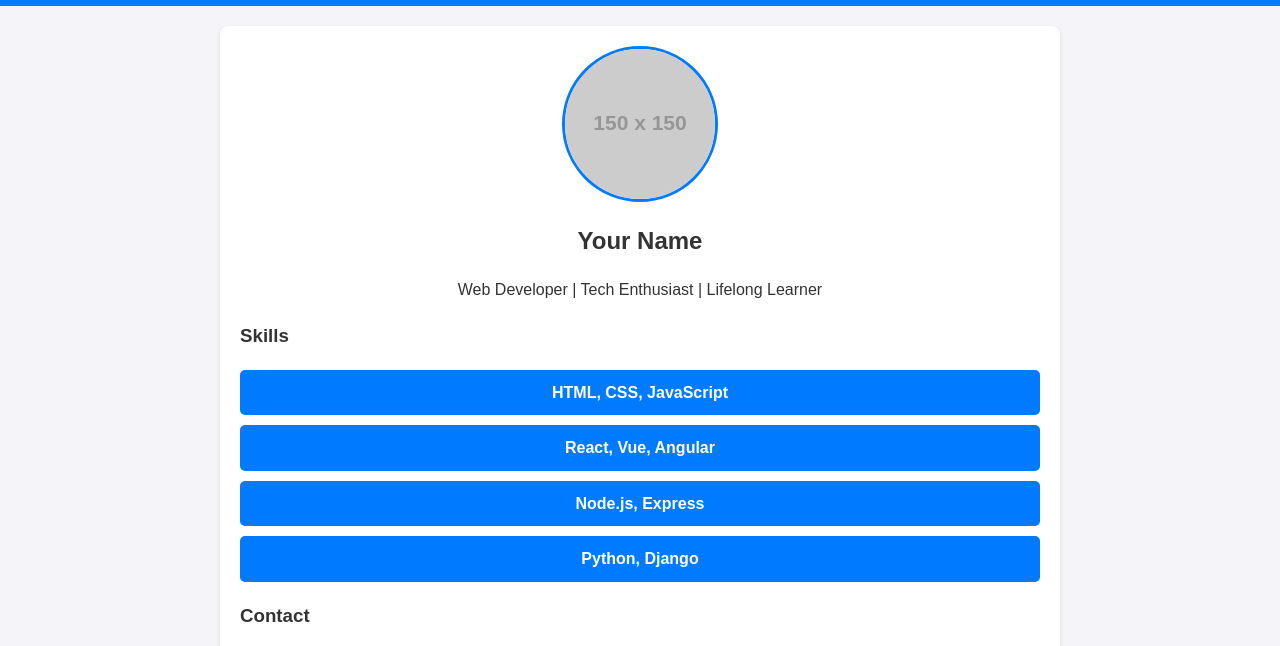
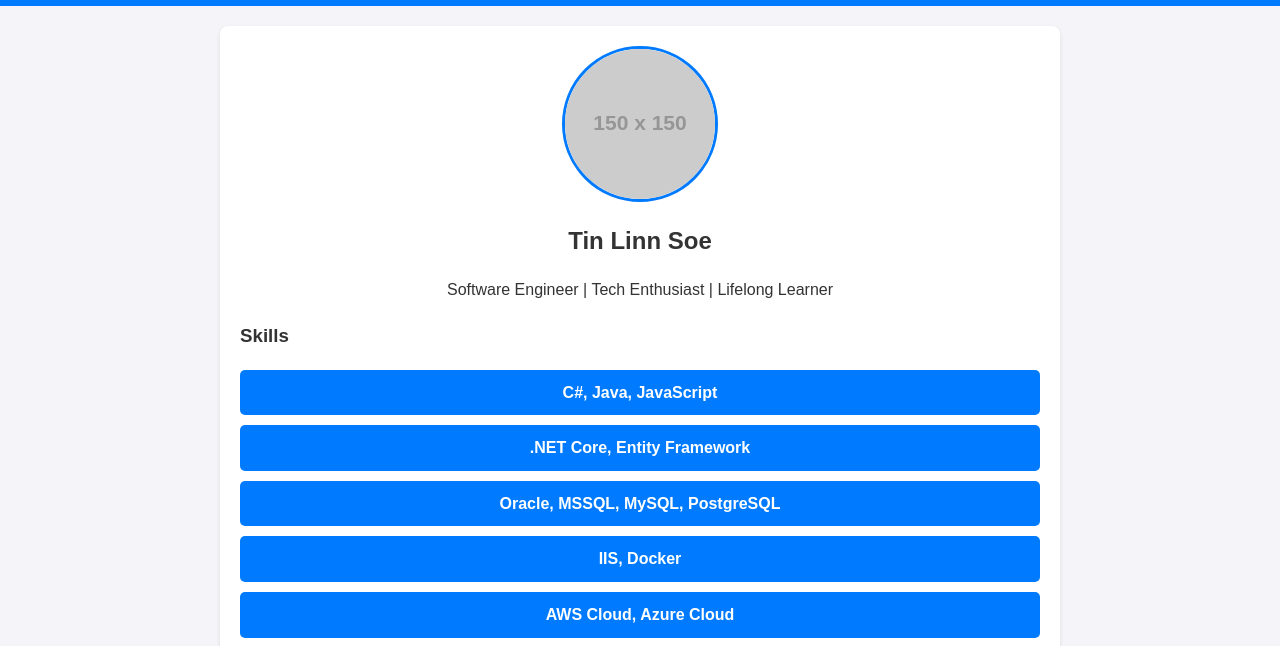
Before and after one commit to tinlinnnsoe/profile, a plain HTML site: page index.html in a window 1280 px wide. Shown: the part 85-731 px from the top of the page. Drawn offline with Linux system fonts and the light colour scheme; placeholder pictures from the web are drawn by us.

Commit message:
Update index.html
updated actual contents

```diff
--- a/index.html
+++ b/index.html
@@ -76,20 +76,21 @@
     </header>
     <div class="container">
         <img src="https://via.placeholder.com/150" alt="Profile Picture" class="profile-pic">
-        <h2>Your Name</h2>
-        <p>Web Developer | Tech Enthusiast | Lifelong Learner</p>
+        <h2>Tin Linn Soe</h2>
+        <p>Software Engineer | Tech Enthusiast | Lifelong Learner</p>
         <h3>Skills</h3>
         <ul>
-            <li>HTML, CSS, JavaScript</li>
-            <li>React, Vue, Angular</li>
-            <li>Node.js, Express</li>
-            <li>Python, Django</li>
+            <li>C#, Java, JavaScript</li>
+            <li>.NET Core, Entity Framework</li>
+            <li>Oracle, MSSQL, MySQL, PostgreSQL</li>
+            <li>IIS, Docker</li>
+            <li>AWS Cloud, Azure Cloud</li>
         </ul>
         <h3>Contact</h3>
         <ul>
-            <li><a href="mailto:youremail@example.com">Email Me</a></li>
-            <li><a href="https://github.com/yourusername" target="_blank">GitHub</a></li>
-            <li><a href="https://linkedin.com/in/yourusername" target="_blank">LinkedIn</a></li>
+            <li><a href="mailto:tinlinnnsoe@gmail.com">Email Me</a></li>
+            <li><a href="https://github.com/tinlinnnsoe" target="_blank">GitHub</a></li>
+            <li><a href="https://www.linkedin.com/in/tin-linn-soe-9011ba40/" target="_blank">LinkedIn</a></li>
         </ul>
     </div>
 </body>
```
